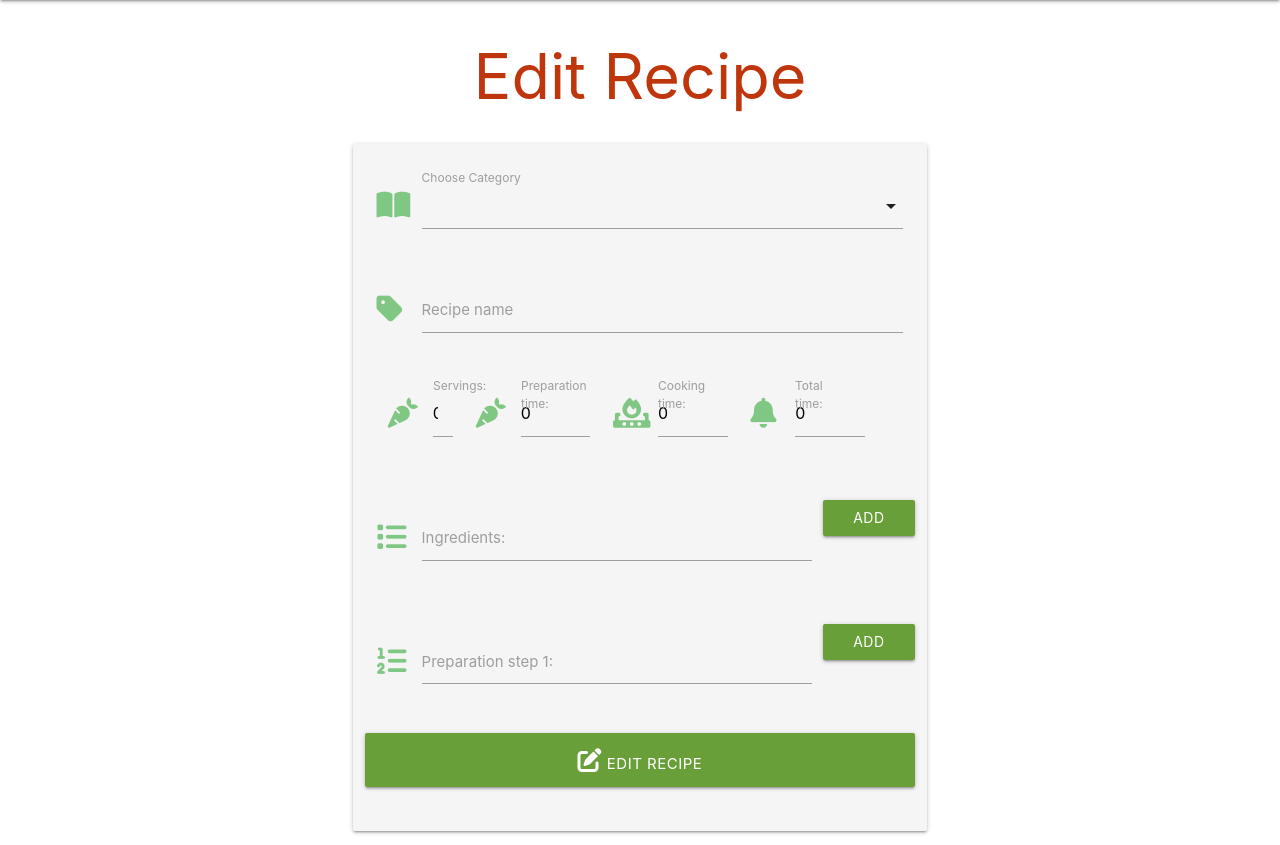
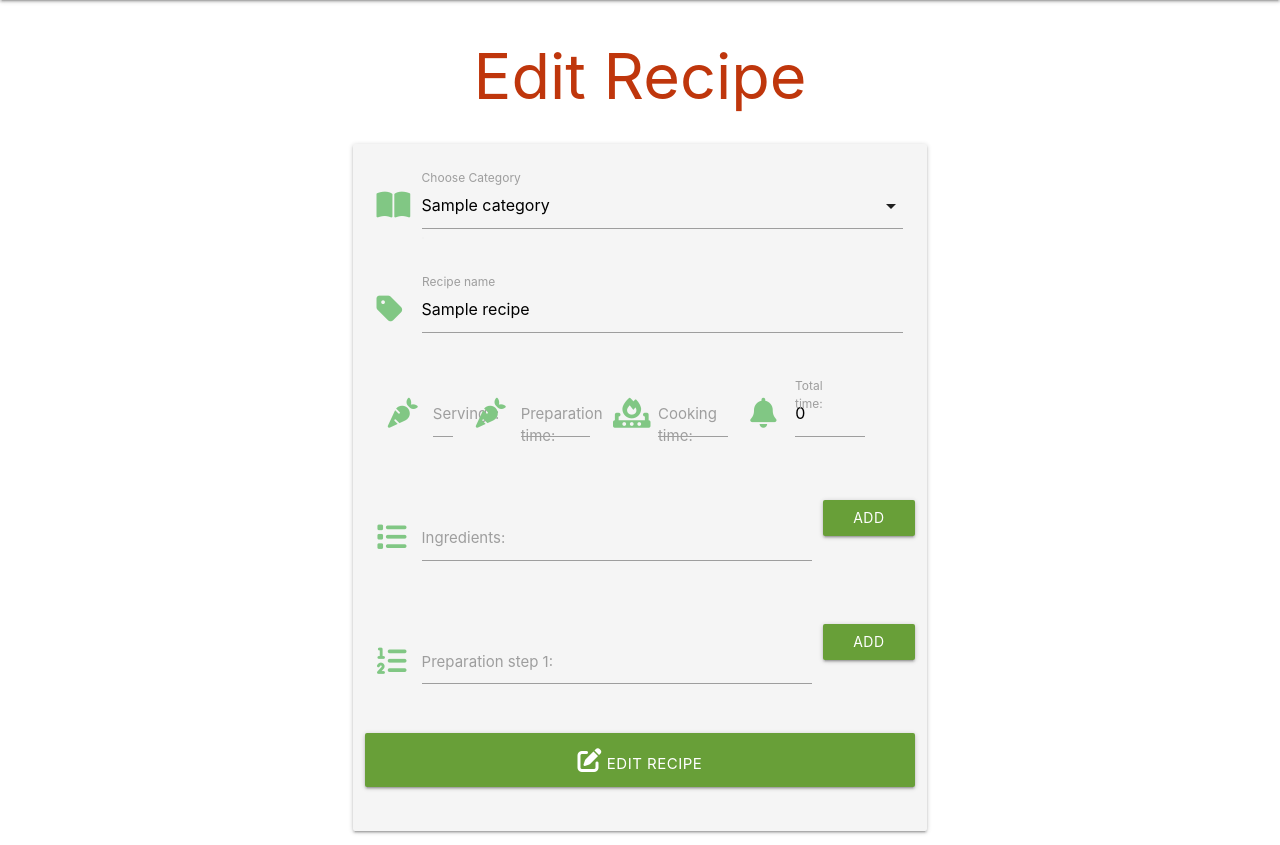
Before and after one commit to BogdanCatalin-Iacob/Food-Fiesta, a Flask app: template food_fiesta/templates/edit_recipe.html in a window 1280 px wide. Shown: the part 64-909 px from the top of the page. Run offline with Flask 2, Linux system fonts and the light colour scheme; tables that the repository leaves empty hold one stand-in row (values such as "Sample post"); the template is opened without the code that fills it: values that come from a table or form of the project are taken from there, most other values are stand-ins (such as "Sample title", 1, 10 or a date in 2020); some libraries are stand-ins or nearby versions.

Commit message:
Refactor: category selector -  cast to int the category_id returned from mongo db

```diff
--- a/food_fiesta/templates/edit_recipe.html
+++ b/food_fiesta/templates/edit_recipe.html
@@ -15,7 +15,12 @@
                     <select id="category_id" name="category_id" class="validate" required>
                         <option value="" disabled selected></option>
                         {% for category in categories %}
-                        <option value="{{ category.id }}">{{ category.category_name }}</option>
+                            {% if category.id == recipe.category_id|int %}
+                                <option value="{{ category.id }}" selected>{{ category.category_name }}</option>
+                                <!-- <option value="{{ category.category_name }}">{{ category.category_name }}</option> -->
+                            {% else %}
+                                <option value="{{ category.id }}" >{{ category.category_name }}</option>
+                            {% endif %}
                         {% endfor%}
                     </select>
                     <label for="category_id">Choose Category</label>
@@ -26,7 +31,7 @@
             <div class="row">
                 <div class="input-field col s12">
                     <i class="fa-solid fa-tag prefix green-text text-lighten-2"></i>
-                    <input id="recipe_name" name="recipe_name" type="text" minlength="5" maxlength="25" class="validate"
+                    <input id="recipe_name" name="recipe_name" type="text" minlength="5" maxlength="25" value="{{ recipe.recipe_name }}" class="validate"
                         required>
                     <label for="recipe_name">Recipe name</label>
                 </div>
@@ -37,7 +42,7 @@
             <div class="input-field col s12 m2">
                 <i class="fa-solid fa-carrot prefix green-text text-lighten-2"></i>
                 <input id="servings" name="servings" type="number" minlength="1" maxlength="10" pattern="^[0-9]{1,10}$"
-                    onfocus="this.value=''" value="0" class="validate" required>
+                    onfocus="this.value=''" value="{{ recipe.servings }}" class="validate" required>
                 <label for="prep_time">Servings:</label>
             </div>
             <div class="row">
@@ -46,7 +51,7 @@
                 <div class="input-field col s12 m3">
                     <i class="fa-solid fa-carrot prefix green-text text-lighten-2"></i>
                     <input id="prep_time" name="prep_time" type="number" minlength="1" maxlength="10"
-                        onfocus="this.value=''" value="0" onkeyup="totalTime()" class="validate" required>
+                        onfocus="this.value=''" value="{{ recipe.prep_time }}" onkeyup="totalTime()" class="validate" required>
                     <label for="prep_time">Preparation time:</label>
                 </div>
 
@@ -54,25 +59,24 @@
                 <div class="input-field col s12 m3">
                     <i class="fa-solid fa-fire-burner prefix green-text text-lighten-2"></i>
                     <input id="cook_time" name="cook_time" type="number" minlength="1" maxlength="10"
-                        onfocus="this.value=''" value="0" onkeyup="totalTime()" class="validate" required>
+                        onfocus="this.value=''" value="{{ recipe.cook_time }}" onkeyup="totalTime()" class="validate" required>
                     <label for="cook_time">Cooking time:</label>
                 </div>
 
                 <!-- Total time -->
                 <div class="input-field col s12 m3">
                     <i class="fa-solid fa-bell prefix green-text text-lighten-2"></i>
-                    <input id="total_time" name="total_time" value="0" type="text" class="validate">
+                    <input id="total_time" name="total_time" value="{{ recipe.total_time }}" type="text" class="validate">
                     <label for="total_time">Total time:</label>
                 </div>
             </div>
 
             <!-- Ingredients -->
             <div class="row">
-                <div id="ingredientsList" class="col s12 hide"></div>
-                <!-- hold json string of ingredients -->
-                <input class="hide" id="ingredientsJSON" name="ingredientsJSON">
+                <div id="ingredients-list" class="col s12 hide"></div>
             </div>
             <div class="row">
+                <span id="empty-field" class="hide">Field cannot be empty</span>
                 <div class="input-field col s10">
                     <i class="fa-solid fa-list prefix green-text text-lighten-2"></i>
                     <input type="text" id="ingredients" name="ingredients" minlength="3" maxlength="50"
@@ -84,16 +88,15 @@
 
             <!-- Preparation -->
             <div class="row">
-                <div id="stepsList" class="col s12 hide"></div>
-                <!-- holds json string of steps -->
-                <input class="hide" id="stepsJSON" name="stepsJSON">
+                <div id="step-count" class="col s1 hide"></div>
+                <div id="steps-list" class="col s11 hide"></div>
             </div>
             <div class="row">
+                <span id="empty-field-prep" class="hide">Field cannot be empty</span>
                 <div class="input-field col s10">
                     <i class="fa-solid fa-list-ol prefix green-text text-lighten-2"></i>
-                    <textarea id="steps" name="steps" minlength="3" maxlength="300"
-                        class="materialize-textarea"></textarea>
-                    <label for="steps"><span id="prep_step">Preparation step 1:</span></label>
+                    <textarea id="steps" name="steps" minlength="3" class="materialize-textarea"></textarea>
+                    <label for="steps"><span id="prep-step">Preparation step 1:</span></label>
                 </div>
                 <div id="addStepButton" class="col s2 btn light-green darken-2 text-shadow">Add</div>
             </div>
```
